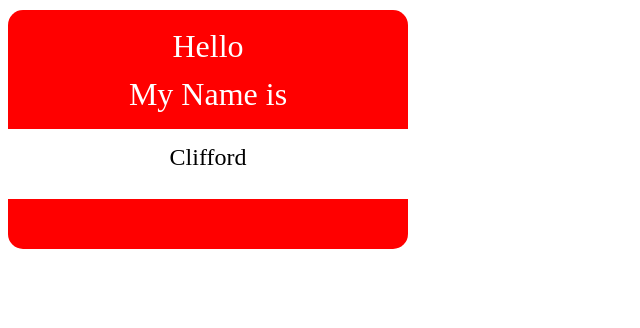
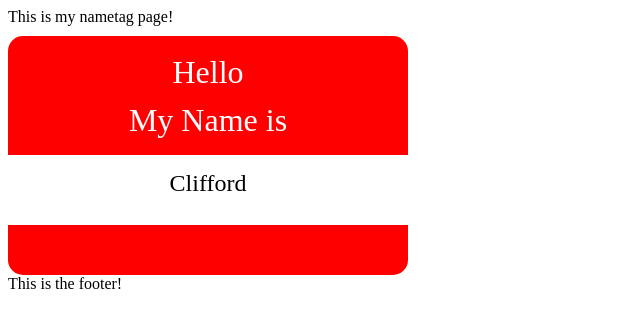
Before and after one commit to Cliffmax85/lab-02a-name-tag, a plain HTML site: page nametag.html in a window 1280 px wide. Shown: the whole page, without its empty margins (0-640 px from the left). Drawn offline with Linux system fonts and the light colour scheme.

Commit message:
added header and footer

```diff
--- a/nametag.html
+++ b/nametag.html
@@ -8,8 +8,10 @@
     <title>Document</title>
 </head>
 <body>
+    <header>This is my nametag page!</header>
     <div class="box">Hello <br>My Name is</div>
     <div class="box2">Clifford</div>
     <div class="box3"></div>
+    <footer>This is the footer!</footer>
 </body>
 </html>
```
